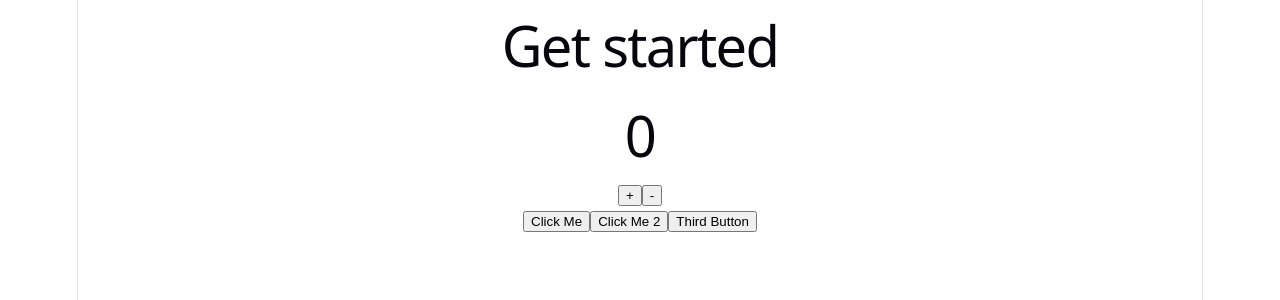
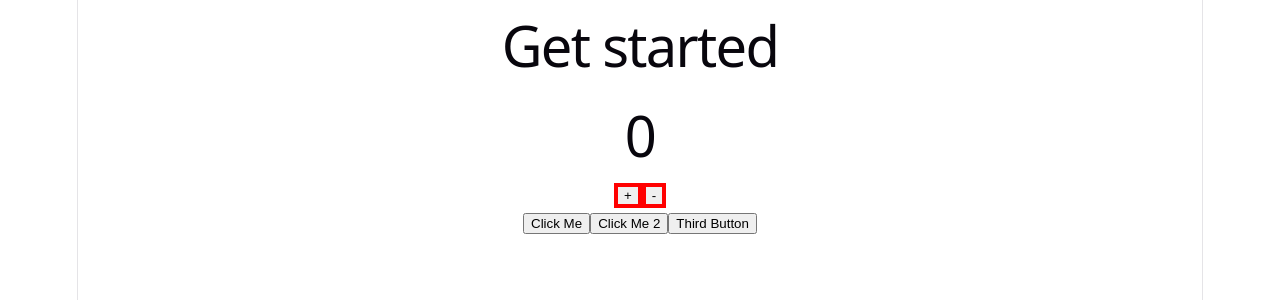
Before and after one commit to ajimcse/react-core-concepts-2, a React (Vite) app: page / in a window 1280 px wide. Shown: the top 300 px of the page. Built offline with nearby package versions, Linux system fonts and the light colour scheme.

Commit message:
useState kora

```diff
--- a/src/App.jsx
+++ b/src/App.jsx
@@ -19,12 +19,11 @@ function App() {
 
           <h1>Get started</h1>
 <Counter></Counter>
-
-          <div>
+        <div>
             <button onClick={handel}>Click Me</button>
            <button onClick={handelClick2}>Click Me 2</button>
            <button onClick={()=>{ alert('third click')}}>Third Button</button>
-          </div>
+        </div>
 
 
  </>
--- a/src/Count.jsx
+++ b/src/Count.jsx
@@ -6,10 +6,10 @@ export default function Counter (){
        <div>
       <h1>{count}</h1>
 
-      <button onClick={() => setCount(count + 1)}>
-     +
+      <button style={{border: '4px solid red '}} onClick={() => setCount(count + 1)}>
+       +
       </button>
-      <button onClick={()=> setCount(count -1)}>-</button>
+      <button style={{border: '4px solid red '}} onClick={()=> setCount(count -1)}>-</button>
     </div>
-    )
-}
+      )
+    }
```
